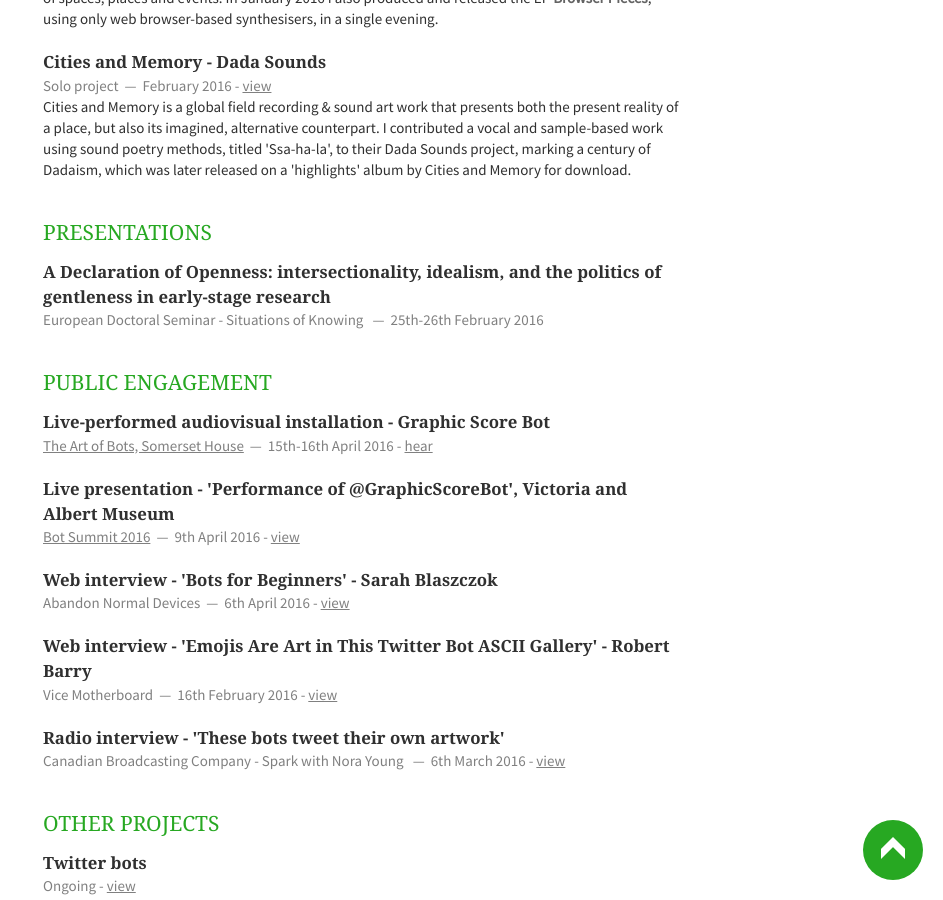
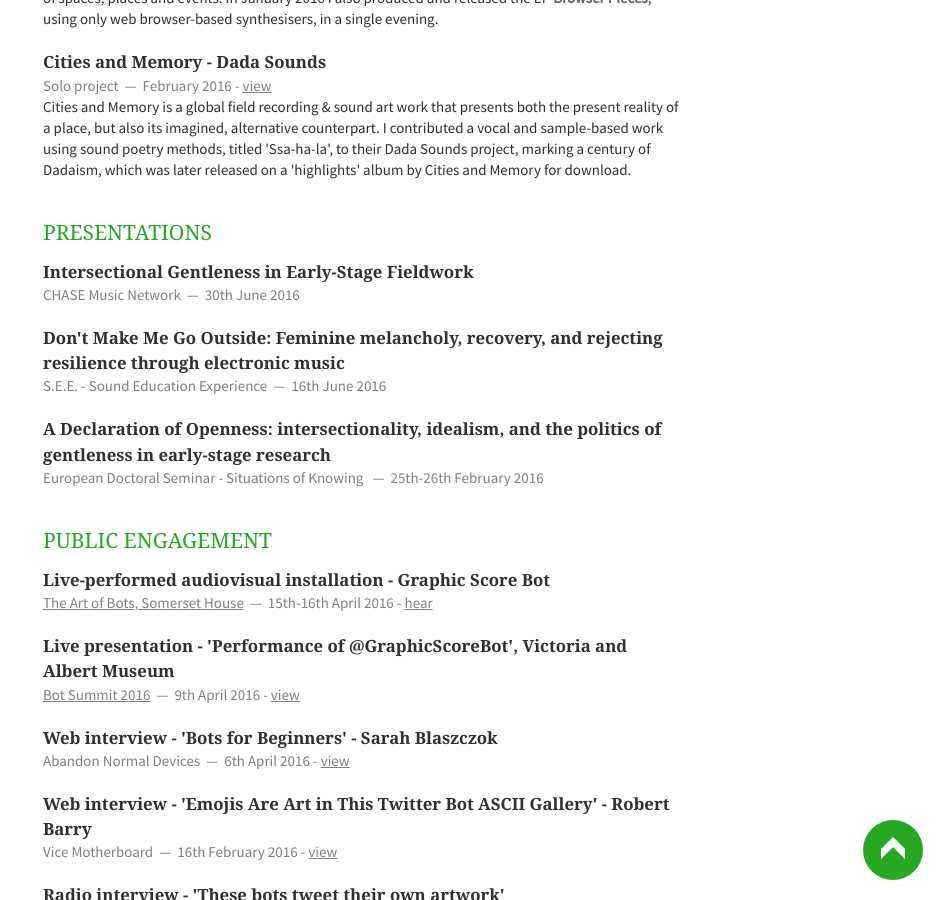
Before and after one commit to emmawinston/cv, a Jekyll site: the page built from index.html, in a window 1280 px wide and 900 px high, scrolled down 1633 px. Shown: the whole window, without its empty margins (337-1280 px from the left). Built offline with Jekyll 4.4.1, drawn with Linux system fonts in a browser that asks for light colours; nearby versions of some CDN libraries; Markdown is read by kramdown in place of the engine named in the settings; the list of posts is cut into pages by our own code.

Commit message:
added presentations

```diff
--- a/_includes/presentations.html
+++ b/_includes/presentations.html
@@ -1,5 +1,19 @@
 <section class="eleven columns">
     <h1>Presentations</h1>
+    <article>
+        <header>
+            <h1>Intersectional Gentleness in Early-Stage Fieldwork</h1>
+            <span><address>CHASE Music Network</address><time>30th June 2016</time></span>
+        </header>
+        <p></p>
+    </article>
+    <article>
+        <header>
+            <h1>Don't Make Me Go Outside: Feminine melancholy, recovery, and rejecting resilience through electronic music</h1>
+            <span><address>S.E.E. - Sound Education Experience</address><time>16th June 2016</time></span>
+        </header>
+        <p></p>
+    </article>
     <article>
         <header>
             <h1>A Declaration of Openness: intersectionality, idealism, and the politics of gentleness in early-stage research</h1>
```
